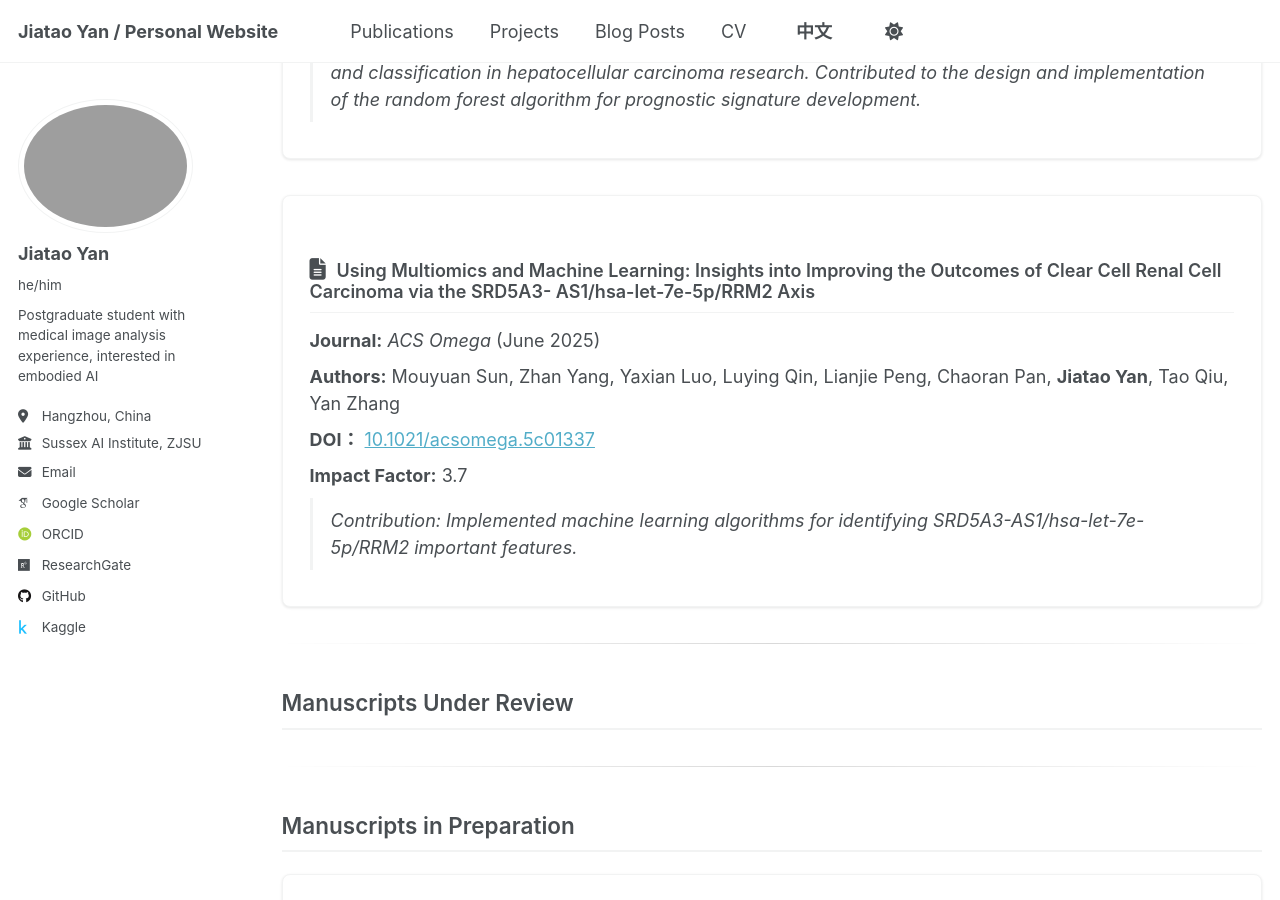
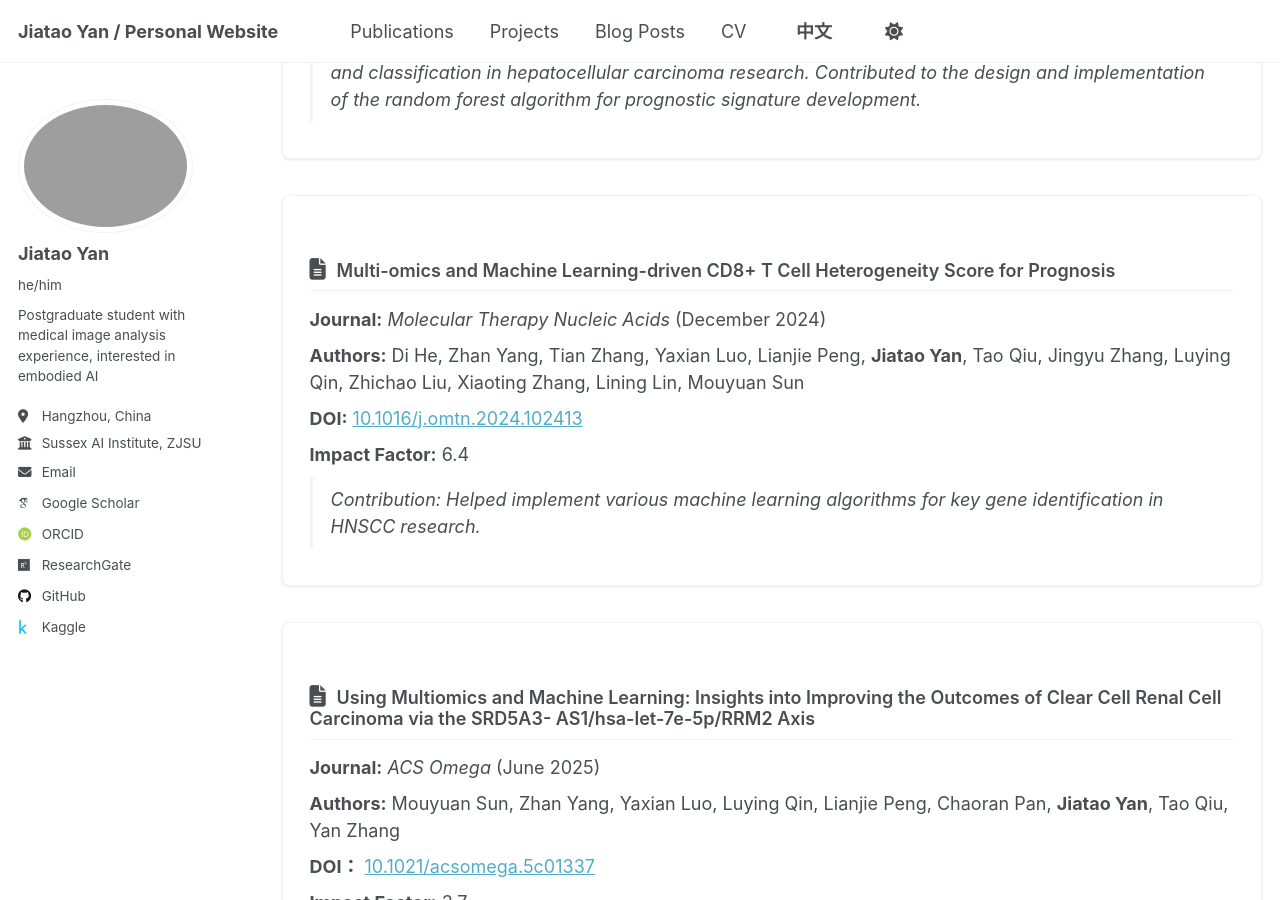
Before and after one commit to M0M0KO/M0M0KO.github.io, a Jekyll site: the page built from _pages/cv.md, in a window 1280 px wide and 900 px high, scrolled down 4447 px. Built offline with Jekyll 4.4.1, drawn with Linux system fonts in a browser that asks for light colours; some web fonts are replaced.

Commit message:
Update cv.md

```diff
--- a/_pages/cv.md
+++ b/_pages/cv.md
@@ -196,6 +196,16 @@ redirect_from:
     <p><strong>DOI:</strong> <a href="https://doi.org/10.3389/fcell.2022.1020415" target="_blank">10.3389/fcell.2022.1020415</a></p>
     <p><strong>Impact Factor:</strong> 5.8</p>
     <p class="contribution"><strong>Co-first author (third position)</strong>: Developed machine learning algorithms for exosome feature analysis and classification in hepatocellular carcinoma research. Contributed to the design and implementation of the random forest algorithm for prognostic signature development.</p>
+  </div>
+
+
+  <div class="paper">
+    <h3><i class="fas fa-file-alt" style="font-size: 1.2em; margin-right: 0.5em; color: var(--global-text-color);"></i>Multi-omics and Machine Learning-driven CD8+ T Cell Heterogeneity Score for Prognosis</h3>
+    <p><strong>Journal:</strong> <em>Molecular Therapy Nucleic Acids</em> (December 2024)</p>
+    <p><strong>Authors:</strong> Di He, Zhan Yang, Tian Zhang, Yaxian Luo, Lianjie Peng, <strong>Jiatao Yan</strong>, Tao Qiu, Jingyu Zhang, Luying Qin, Zhichao Liu, Xiaoting Zhang, Lining Lin, Mouyuan Sun</p>
+    <p><strong>DOI:</strong> <a href="https://doi.org/10.1016/j.omtn.2024.102413" target="_blank">10.1016/j.omtn.2024.102413</a></p>
+    <p><strong>Impact Factor:</strong> 6.4</p>
+    <p class="contribution">Contribution: Helped implement various machine learning algorithms for key gene identification in HNSCC research.</p>
   </div>
 
   <div class="paper">
```
